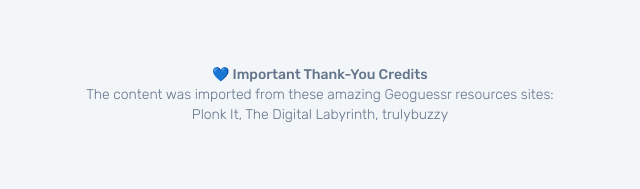
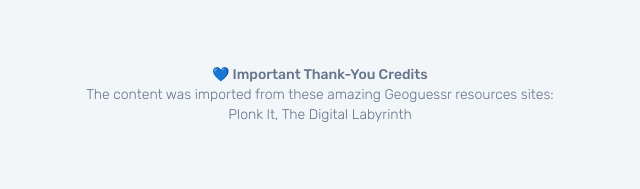
Before and after one commit to therealPaulPlay/geometas, a Django app: page /learn/driving_direction in a window 1280 px wide. Shown: the part 1059-1248 px from the top of the page, without its empty margins (320-960 px from the left). Run offline with Django 3.2, Linux system fonts and the light colour scheme; data that the repository does not hold is empty; style sheets or scripts are compiled from the project's sources.

Commit message:
Update base.html

```diff
--- a/templates/base.html
+++ b/templates/base.html
@@ -100,7 +100,7 @@
         <div class="text-slate-500 text-center text-sm mx-auto font-light">
             <p class="font-medium">💙 Important Thank-You Credits</p>
             <p>The content was imported from these amazing Geoguessr resources sites:</p>
-            <p><a href="https://www.plonkit.net/" target="_blanc">Plonk It</a>, <a href="https://somerandomstuff1.wordpress.com/2019/02/08/geoguessr-the-top-tips-tricks-and-techniques/" target="_blanc">The Digital Labyrinth</a>, <a href="https://www.youtube.com/@trulybuzzy" target="_blanc">trulybuzzy</a></p>
+            <p><a href="https://www.plonkit.net/" target="_blanc">Plonk It</a>, <a href="https://somerandomstuff1.wordpress.com/2019/02/08/geoguessr-the-top-tips-tricks-and-techniques/" target="_blanc">The Digital Labyrinth</a></p>
         </div>
     </div>
 </footer>
```
